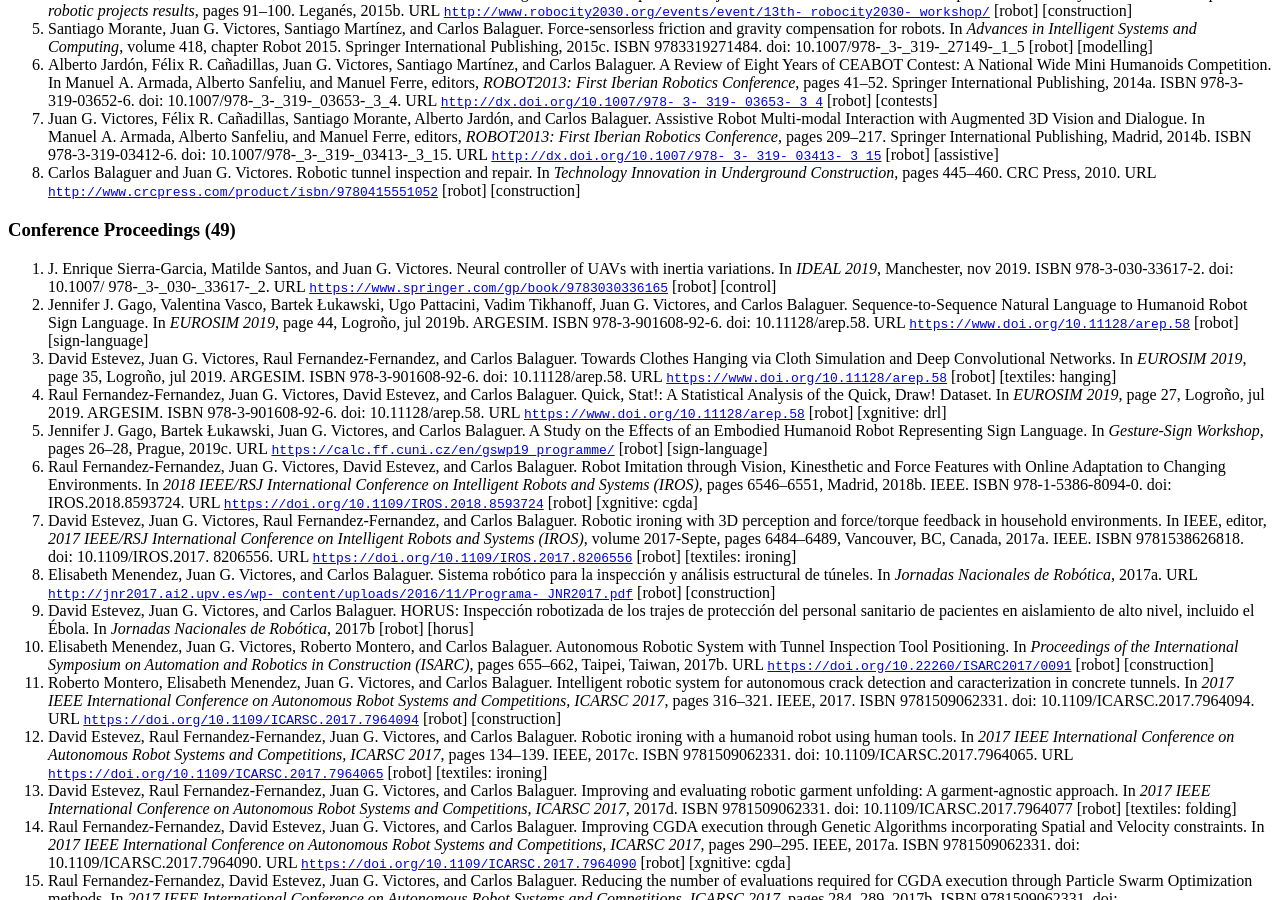
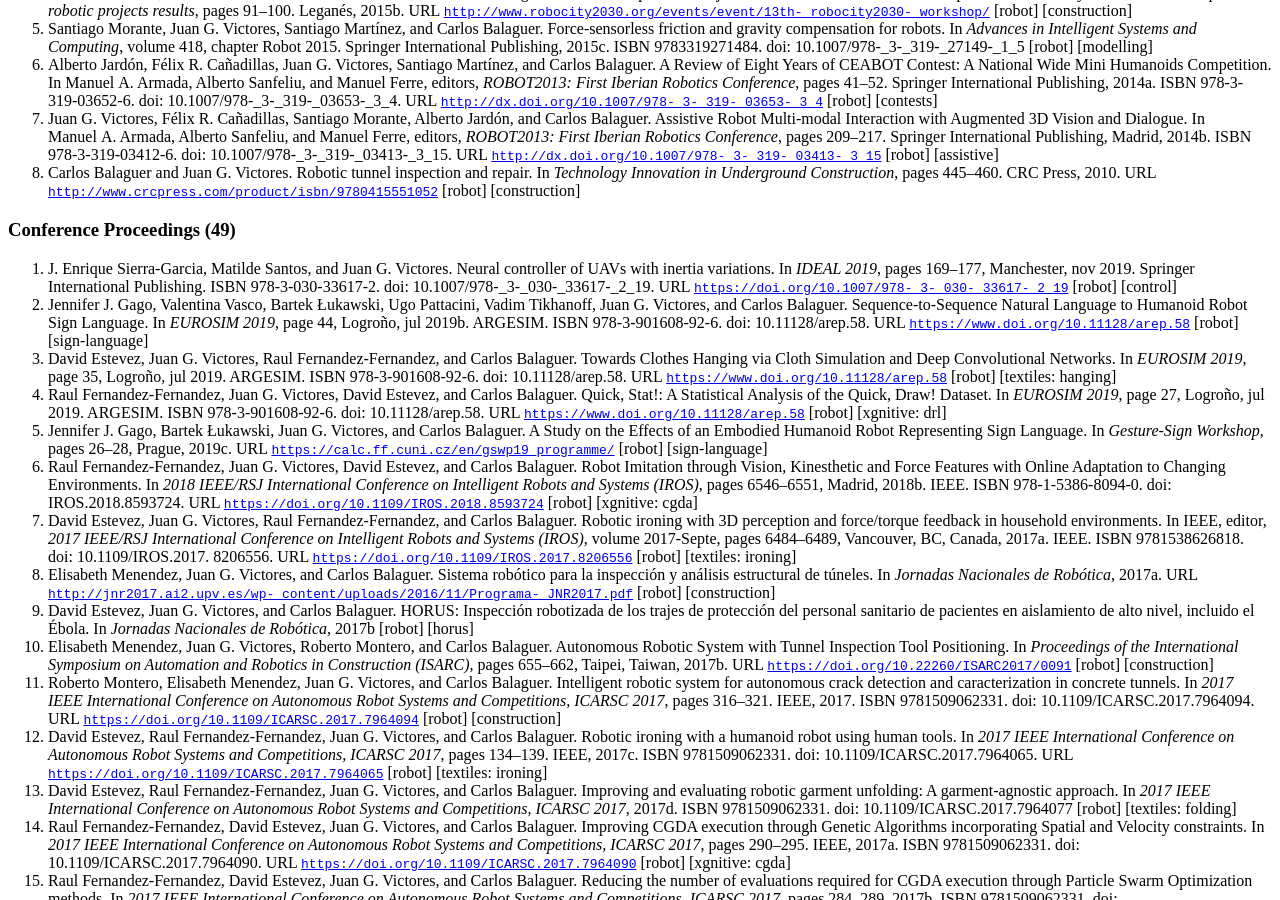
Before and after one commit to jgvictores/jgvictores.github.io, a Jekyll site: the page cv/JuanGVictoresCV.html, which Jekyll copies as it is, in a window 1280 px wide and 900 px high, scrolled down 1238 px. Built offline with Jekyll 4.4.1, drawn with Linux system fonts in a browser that asks for light colours.

Commit message:
improve #16

```diff
--- a/cv/JuanGVictoresCV.html
+++ b/cv/JuanGVictoresCV.html
@@ -10,7 +10,7 @@
 <meta name="originator" content="TeX4ht (http://www.cse.ohio-state.edu/~gurari/TeX4ht/)" />
 <!-- xhtml,charset=utf-8,html -->
 <meta name="src" content="JuanGVictoresCV.tex" />
-<meta name="date" content="2020-06-16 15:23:00" />
+<meta name="date" content="2020-06-16 16:41:00" />
 <link rel="stylesheet" type="text/css" href="JuanGVictoresCV.css" />
 </head><body
 >
@@ -336,12 +336,13 @@ class="cmtt-10">http://www.crcpress.com/product/isbn/9780415551052</span></a> [r
      </p><ol  class="enumerate1" >
      <li
   class="enumerate" id="x1-4002x1"><a
- id="Xsierragarcia2019neural"></a>J. Enrique  Sierra-Garcia,  Matilde  Santos,  and  Juan G.  Victores.   Neural  controller  of  UAVs  with
-     inertia variations.   In <span
-class="pplri9o-">IDEAL 2019</span>, Manchester, nov 2019.   ISBN 978-3-030-33617-2.   doi: 10.1007/
-     978-_3-_030-_33617-_2. URL <a
-href="https://www.springer.com/gp/book/9783030336165" class="url" ><span
-class="cmtt-10">https://www.springer.com/gp/book/9783030336165</span></a> [robot] [control]
+ id="Xsierragarcia2019neural"></a>J. Enrique  Sierra-Garcia,  Matilde  Santos,  and  Juan G.  Victores.     Neural  controller  of  UAVs
+     with   inertia   variations.      In   <span
+class="pplri9o-">IDEAL   2019</span>,   pages   169–177,   Manchester,   nov   2019.   Springer
+     International  Publishing.   ISBN  978-3-030-33617-2.   doi:  10.1007/978-_3-_030-_33617-_2_19.   URL
+     <a
+href="https://doi.org/10.1007/978-3-030-33617-2_19" class="url" ><span
+class="cmtt-10">https://doi.org/10.1007/978-_3-_030-_33617-_2_19</span></a> [robot] [control]
 
 
      </li>
```
Also changed, not shown: cv/victores.bib (+5 -2 lines), 1 other file.
